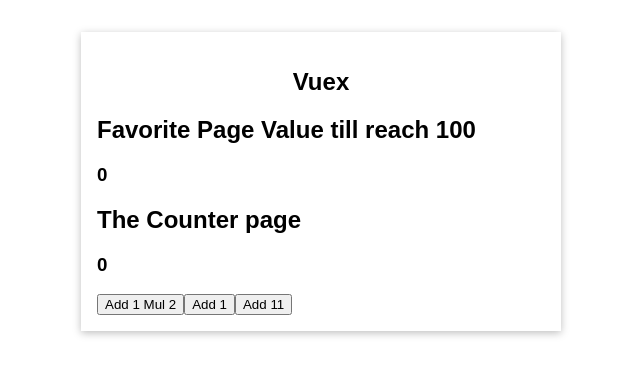
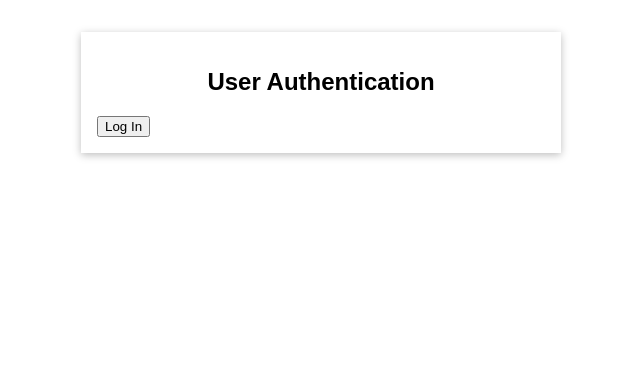
Before and after one commit to estrelabrilante/section15Vuejs, a Vue app: page / in a window 1280 px wide. Shown: the top 376 px of the page, without its empty margins (319-959 px from the left). Built offline with nearby package versions, Linux system fonts and the light colour scheme.

Commit message:
adding more state and organising with modules

```diff
--- a/src/App.vue
+++ b/src/App.vue
@@ -1,9 +1,12 @@
 <template>
-  <base-container title="Vuex">
+  <base-container v-if="isAuth" title="Vuex">
     <favorite-value></favorite-value>
     <the-counter></the-counter>
     <button @click="addOne">Add 1 Mul 2</button>
     <the-change-counter></the-change-counter>
+  </base-container>
+  <base-container title="User Authentication">
+    <user-auth></user-auth>
   </base-container>
 </template>
 
@@ -12,6 +15,7 @@
 import TheCounter from './components/TheCounter.vue';
 import TheChangeCounter from './components/TheChangeCounter.vue';
 import FavoriteValue from './components/FavoriteValue.vue';
+import UserAuth from './components/UserAuth.vue';
 
 export default {
   components: {
@@ -19,6 +23,7 @@
     TheCounter,
     TheChangeCounter,
     FavoriteValue,
+    UserAuth,
   },
 
   methods: {
@@ -28,6 +33,11 @@
       // this.$store.commit('increment');
       // Actions dispatch
       this.$store.dispatch('incrementAction');
+    },
+  },
+  computed: {
+    isAuth() {
+      return this.$store.getters.userIsAuthenticated;
     },
   },
 };
--- /dev/null
+++ b/src/components/UserAuth.vue
@@ -0,0 +1,21 @@
+<template>
+  <button v-if="!isAuth" @click="logIn">Log In</button>
+  <button v-if="isAuth" @click="logOut">Log Out</button>
+</template>
+<script>
+export default {
+  methods: {
+    logIn() {
+      this.$store.dispatch('logInAction');
+    },
+    logOut() {
+      this.$store.dispatch('logOutAction');
+    },
+  },
+  computed: {
+    isAuth() {
+      return this.$store.getters.userIsAuthenticated;
+    },
+  },
+};
+</script>
--- a/src/main.js
+++ b/src/main.js
@@ -2,8 +2,7 @@
 import { createStore } from 'vuex';
 
 import App from './App.vue';
-
-const store = createStore({
+const counterModule = {
   state() {
     return {
       counter: 0,
@@ -18,7 +17,6 @@
     },
   },
   actions: {
-    // actions can use same name as mutations
     incrementAction(context) {
       context.commit('increment');
       // setTimeout(function () {
@@ -45,6 +43,37 @@
       return finalValue;
     },
   },
+};
+
+const store = createStore({
+  modules: {
+    numbers: counterModule,
+  },
+  state() {
+    return {
+      isLoggedIn: false,
+    };
+  },
+  mutations: {
+    setAuth(state, payload) {
+      state.isLoggedIn = state.isLoggedIn + payload.isAuth;
+    },
+  },
+  actions: {
+    // actions can use same name as mutations
+
+    logInAction(context) {
+      context.commit('setAuth', { isAuth: true });
+    },
+    logOutAction(context) {
+      context.commit('setAuth', { isAuth: false });
+    },
+  },
+  getters: {
+    userIsAuthenticated(state) {
+      return state.isLoggedIn;
+    },
+  },
 });
 const app = createApp(App);
 // connecting app to store
```
